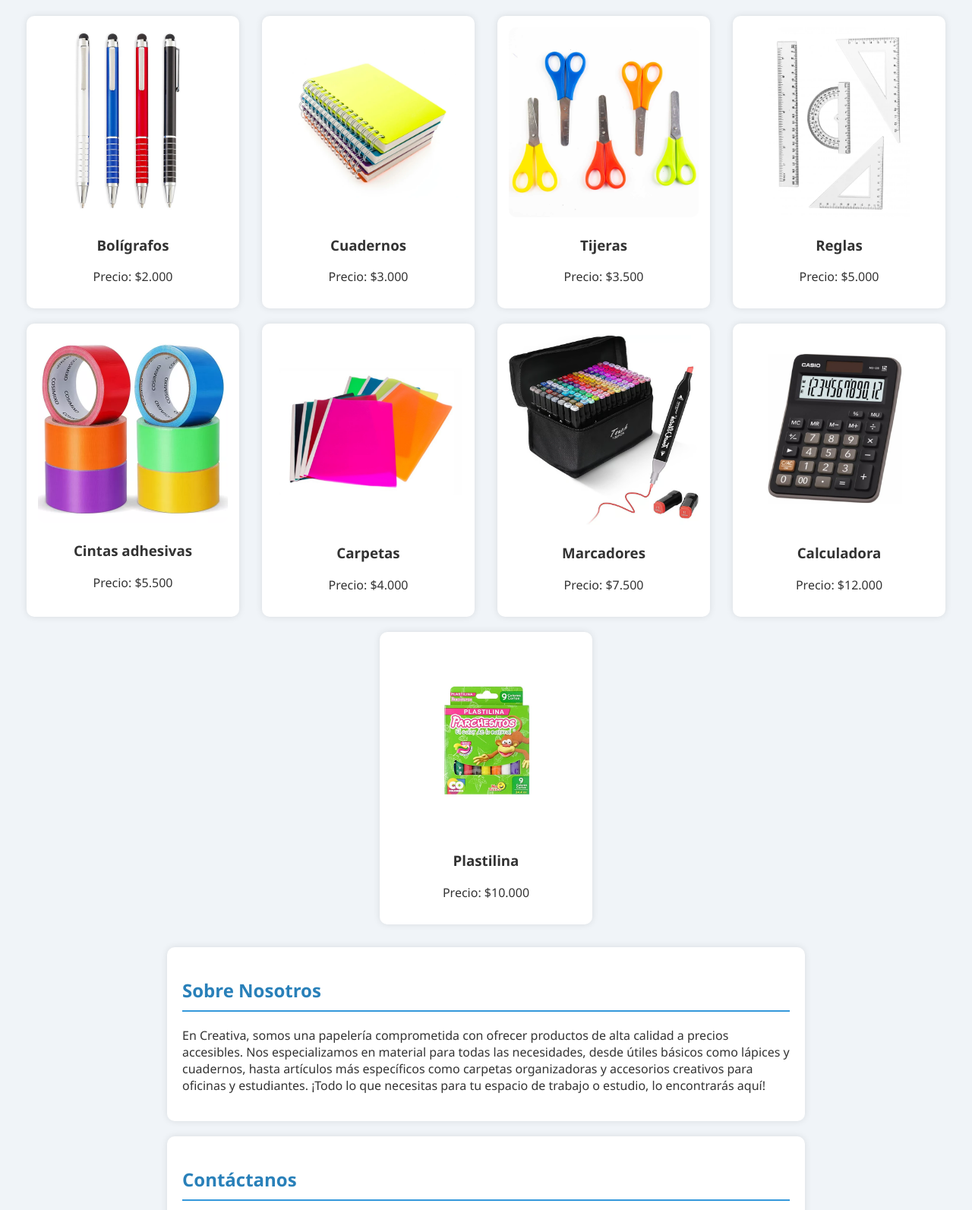
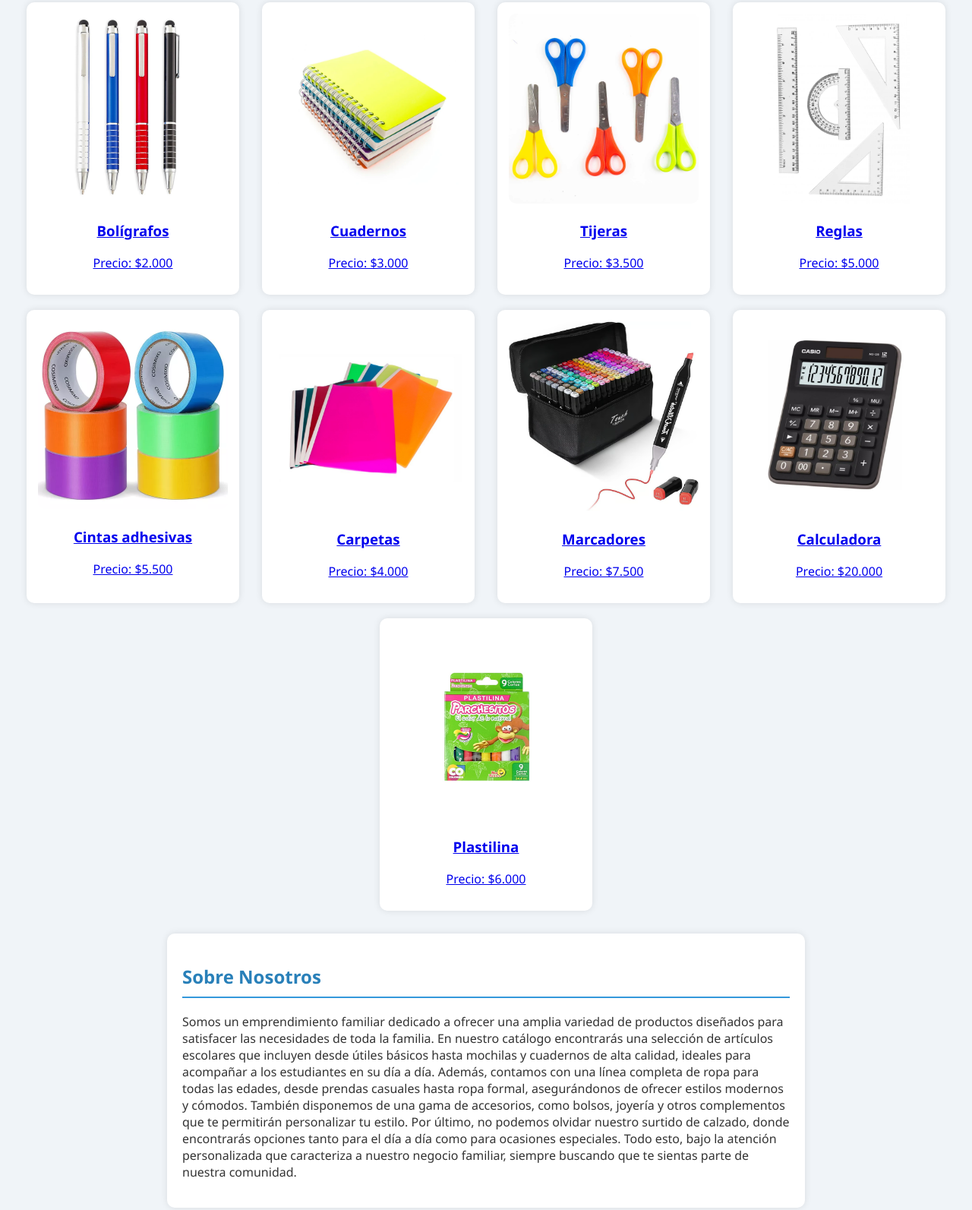
Before and after one commit to juank159/lucasDavid, a plain HTML site: page index.html in a window 1280 px wide. Shown: the part 351-1944 px from the top of the page at 76% size. Drawn offline with Linux system fonts and the light colour scheme.

Commit message:
Update index.html

```diff
--- a/index.html
+++ b/index.html
@@ -4,19 +4,21 @@
     <!-- Configuración básica de la página, como el tipo de caracteres y el título -->
     <meta charset="UTF-8">
     <meta name="viewport" content="width=device-width, initial-scale=1.0">
-    <title>Almacén de Ropa - Moda Estilo</title>
-    <!-- Enlace al archivo CSS para aplicar los estilos -->
+    <title>Papeleria y accesorios Noris</title>
+    <!-- Enlace al archivo CSS para aplicar los estilos y la agregación del logo en la pestaña -->
+    <link rel="website icon" type="jpg" href="static/logo pestaña.png">
     <link rel="stylesheet" href="styles.css">
 </head>
-<body>
     <!-- Encabezado de la página con el nombre del almacén y una breve descripción -->
     <header>
         <div class="header-content">
             <div class="logo">
-                <img src="./static/prueba2-300x300.png" alt="Logo Papelería Creativa" />
+                <a href="index.html">
+                    <img src="./static/logo.png" alt="Logo Papelería" />
+                </a>
             </div>
             <div class="title-container">
-                <h1>Papelería Creativa</h1>
+                <h1>Papeleria y accesorios Noris</h1>
                 <h3>Déjate inspirar por la magia de escribir, crear y organizar.</h3>
             </div>
         </div>
@@ -25,7 +27,7 @@
     <!-- Barra de navegación para facilitar la navegación entre secciones -->
     <nav>
         <ul>
-            <li><a href="#home">Inicio</a></li>
+            <li><a href="index.html">Inicio</a></li>
             <li><a href="#productos">Productos</a></li>
             <li><a href="#nosotros">Sobre Nosotros</a></li>
             <li><a href="#contacto">Contacto</a></li>
@@ -38,65 +40,84 @@
             <div class="products-section">
                 <h2>Nuestros Productos</h2>
                 <div class="cart-icon">
+                    <a href="trabajando_en_ello.html">
                         🛒 <span class="cart-count">0</span>
+                    </a>
                 </div>
             </div>
             <div class="productos" >
                 <!-- Cada producto está representado con una imagen, un título y una descripción -->
                 <div class="producto">
+                    <a href="trabajando_en_ello.html" class="link" target="_blank">
                         <img src="./static/boligrafos.jpg" alt="Camiseta blanca" class="product-image">
                         <h3>Bolígrafos</h3>
                         <p>Precio: $2.000</p>
+                    </a>
+                </div>
+                <div class="producto">
+                    <a href="trabajando_en_ello.html" class="link" target="_blank">
+                        <img src="./static/cuadernos.webp" alt="Camiseta blanca" class="product-image">
+                        <h3>Cuadernos</h3>
+                        <p>Precio: $3.000</p>
+                    </a>
                 </div>
 
                 <div class="producto">
-                    <img src="./static/cuadernos.webp" alt="Camiseta blanca" class="product-image">
-                    <h3>Cuadernos</h3>
-                    <p>Precio: $3.000</p>
+                    <a href="trabajando_en_ello.html" class="link" target="_blank">
+                        <img src="./static/tijeras.jpg" alt="Camiseta blanca" class="product-image">
+                        <h3>Tijeras</h3>
+                        <p>Precio: $3.500</p>
+                    </a>
                 </div>
 
                 <div class="producto">
-                    <img src="./static/tijeras.jpg" alt="Camiseta blanca" class="product-image">
-                    <h3>Tijeras</h3>
-                    <p>Precio: $3.500</p>
+                    <a href="trabajando_en_ello.html" class="link" target="_blank">
+                        <img src="./static/reglas.webp" alt="Camiseta blanca" class="product-image">
+                        <h3>Reglas</h3>
+                        <p>Precio: $5.000</p>
+                    </a>
                 </div>
 
                 <div class="producto">
-                    <img src="./static/reglas.webp" alt="Camiseta blanca" class="product-image">
-                    <h3>Reglas</h3>
-                    <p>Precio: $5.000</p>
+                    <a href="trabajando_en_ello.html" class="link" target="_blank">
+                        <img src="./static/cintas.webp" alt="Camiseta blanca" class="product-image">
+                        <h3>Cintas adhesivas</h3>
+                        <p>Precio: $5.500</p>
+                    </a>
                 </div>
 
                 <div class="producto">
-                    <img src="./static/cintas.webp" alt="Camiseta blanca" class="product-image">
-                    <h3>Cintas adhesivas</h3>
-                    <p>Precio: $5.500</p>
-                </div>
-
-                <div class="producto">
+                    <a href="trabajando_en_ello.html" class="link" target="_blank">
                         <img src="./static/carpetas.jpg" alt="Camiseta blanca" class="product-image">
                         <h3>Carpetas</h3>
                         <p>Precio: $4.000</p>
+                    </a>
                 </div>
 
 
                 <div class="producto">
+                    <a href="trabajando_en_ello.html" class="link" target="_blank">
                         <img src="./static/marcadores.avif" alt="Camiseta blanca" class="product-image">
                         <h3>Marcadores</h3>
                         <p>Precio: $7.500</p>
+                    </a>
                 </div>
 
 
                 <div class="producto">
+                    <a href="trabajando_en_ello.html" class="link" target="_blank">
                         <img src="./static/calculadora.jpg" alt="Jeans clásicos" class="product-image">
                         <h3>Calculadora</h3>
-                    <p>Precio: $12.000</p>
+                        <p>Precio: $20.000</p>
+                    </a>
                 </div>
 
                 <div class="producto">
+                    <a href="trabajando_en_ello.html" class="link" target="_blank">
                         <img src="./static/plastilina.jpg" alt="Chaqueta de cuero" class="product-image">
                         <h3>Plastilina</h3>
-                    <p>Precio: $10.000</p>
+                        <p>Precio: $6.000</p>
+                    </a>
                 </div>
             </div>
         </section>
@@ -104,7 +125,23 @@
         <!-- Sección de información sobre el almacén -->
         <section id="nosotros">
             <h2>Sobre Nosotros</h2>
-            <p>En Creativa, somos una papelería comprometida con ofrecer productos de alta calidad a precios accesibles. Nos especializamos en material para todas las necesidades, desde útiles básicos como lápices y cuadernos, hasta artículos más específicos como carpetas organizadoras y accesorios creativos para oficinas y estudiantes. ¡Todo lo que necesitas para tu espacio de trabajo o estudio, lo encontrarás aquí!</p>
+            <p>Somos un emprendimiento familiar dedicado a
+                ofrecer una amplia variedad de productos
+                diseñados para satisfacer las necesidades de toda la familia. En nuestro
+                catálogo encontrarás una selección de artículos
+                escolares que incluyen desde útiles básicos hasta mochilas y cuadernos de
+                alta calidad, ideales para acompañar a los estudiantes
+                en su día a día. Además, contamos con una línea completa de ropa para todas
+                las edades, desde prendas casuales hasta ropa formal,
+                asegurándonos de ofrecer estilos modernos y cómodos. También disponemos de
+                una gama de accesorios, como bolsos, joyería y otros
+                complementos que te permitirán personalizar tu estilo. Por último, no
+                podemos olvidar nuestro surtido de calzado, donde encontrarás
+                opciones tanto para el día a día como para ocasiones especiales. Todo esto,
+                bajo la atención personalizada que caracteriza a nuestro
+                negocio familiar, siempre buscando que te sientas parte de nuestra
+                comunidad.
+            </p>
         </section>
 
         <!-- Sección de contacto con un formulario simple -->
@@ -129,12 +166,12 @@
         </section>
     </main>
 
-    <!-- Pie de página con los derechos reservados y enlace a redes sociales (ejemplo) -->
+    <!-- Pie de página con los derechos reservados y enlace a redes sociales -->
     <footer>
-        <p>© 2024 Papeleria Creativa. Todos los derechos reservados.</p>
+        <p>© 2024 Papeleria y accesorios Noris. Todos los derechos reservados.</p>
         <p>Síguenos en:
-            <a href="#" target="_blank">Instagram</a> |
-            <a href="https://www.facebook.com/" target="_blank">Facebook</a>
+            <a href="https://www.instagram.com/joyamiastore/" target="_blank" class="footer a">Instagram</a> |
+            <a href="https://www.facebook.com/profile.php?id=61563594755527" target="_blank" class="footer a">Facebook</a>
         </p>
     </footer>
 
```
Lines whose indentation alone changed are shown as unchanged.
